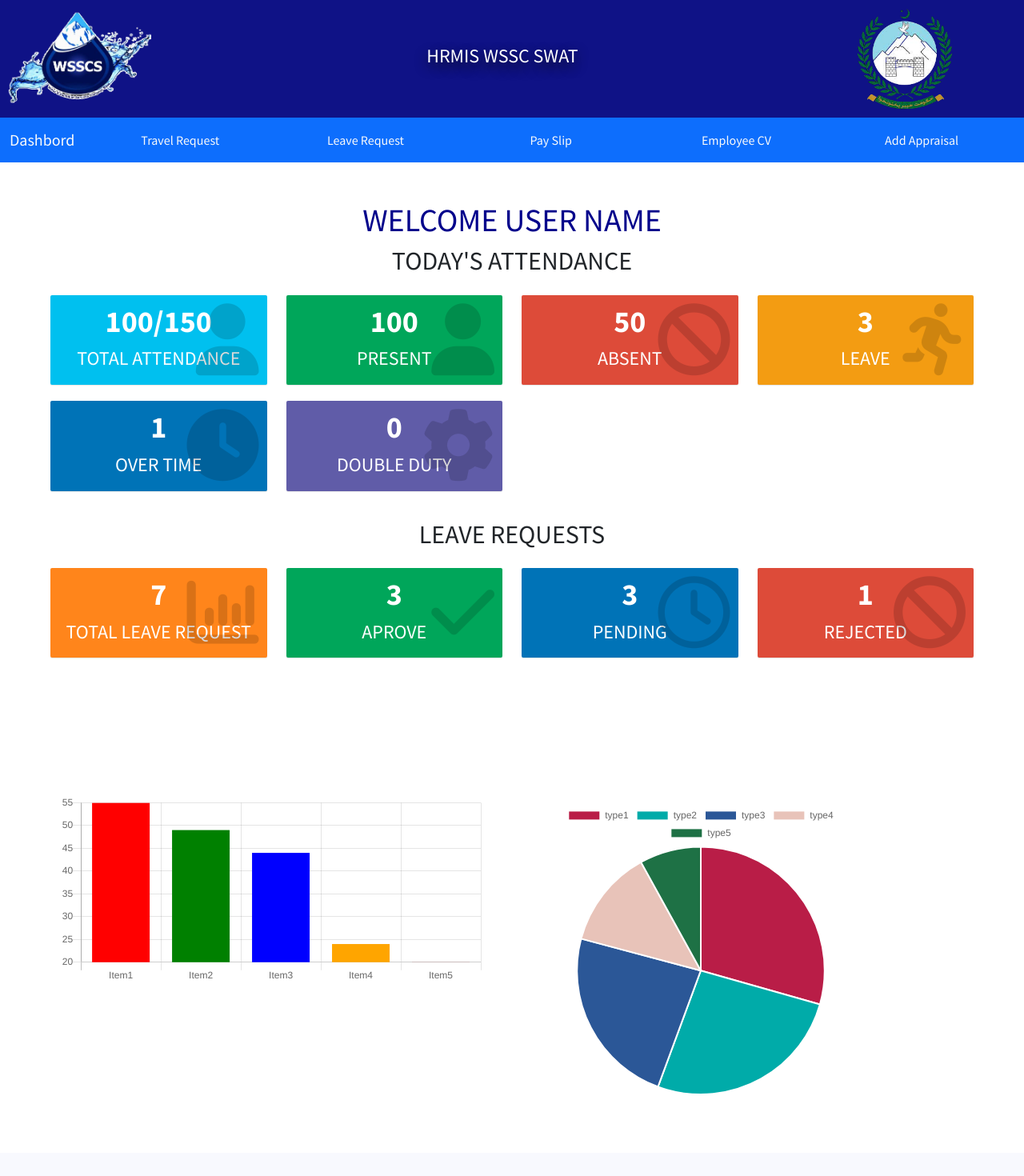
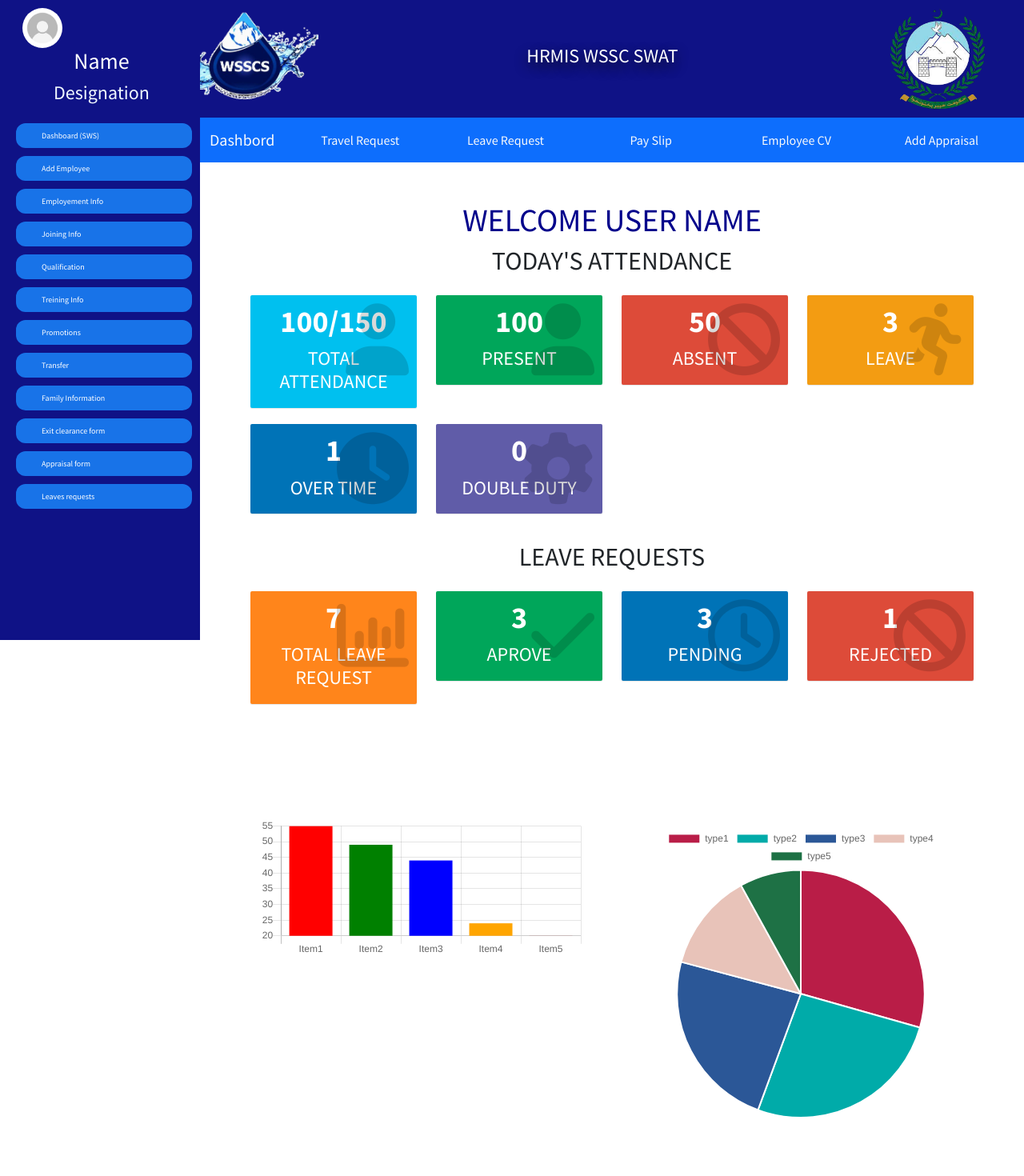
Before and after one commit to Shayan1319/Wssp.1, a PHP site: page /solid_waste_supervisor.php in a window 1280 px wide. Shown: the whole page at 80% size. Before the commit the page ends 1367 px from the top, so only its background shows below. Run offline with PHP 8.4, Linux system fonts and the light colour scheme; some libraries are stand-ins or nearby versions.

Commit message:
updated wid side bar

```diff
--- a/link/desigene/sidebar.php
+++ b/link/desigene/sidebar.php
@@ -1,4 +1,45 @@
 <style>
+.sidenav {
+    height: 100%;
+    width: 250px;
+    position: fixed;
+    z-index: 1;
+    top: 0;
+    left: 0;
+    background-color: #0f1286;
+    overflow-x: hidden;
+    transition: 0.5s;
+    padding-top: 10px;
+}
+
+.sidenav a {
+    padding: 8px 8px 8px 32px;
+    text-decoration: none;
+    font-size: 10px !important;
+    color: #fff;
+    display: block;
+    transition: 0.3s;
+    background-color: #1873e8;
+    margin-left: 20px;
+    margin-right: 10px;
+    margin-top: 10px;
+    border-radius: 12px;
+}
+
+.sidenav a:hover {
+    color: #000;
+    background-color: #f1f1f1;
+}
+
+.sidenav .closebtn {
+    font-size: 36px;
+    margin-left: 50px;
+}
+
+#main {
+    transition: margin-left .5s;
+    margin-left: 250px;
+}
 
 
 .dropdown .dropbtn {
--- a/solid_waste_supervisor.php
+++ b/solid_waste_supervisor.php
@@ -6,10 +6,11 @@
     h4, h3 {
       text-align: center;
     }
+
    </style>
 </head>
 <body>
-
+    <?php include ('link/desigene/sidebar.php') ?>
   <div id="main">
     <?php include('link/desigene/navbar.php')?>
 <div class="container-fluid m-auto p-5">
```
